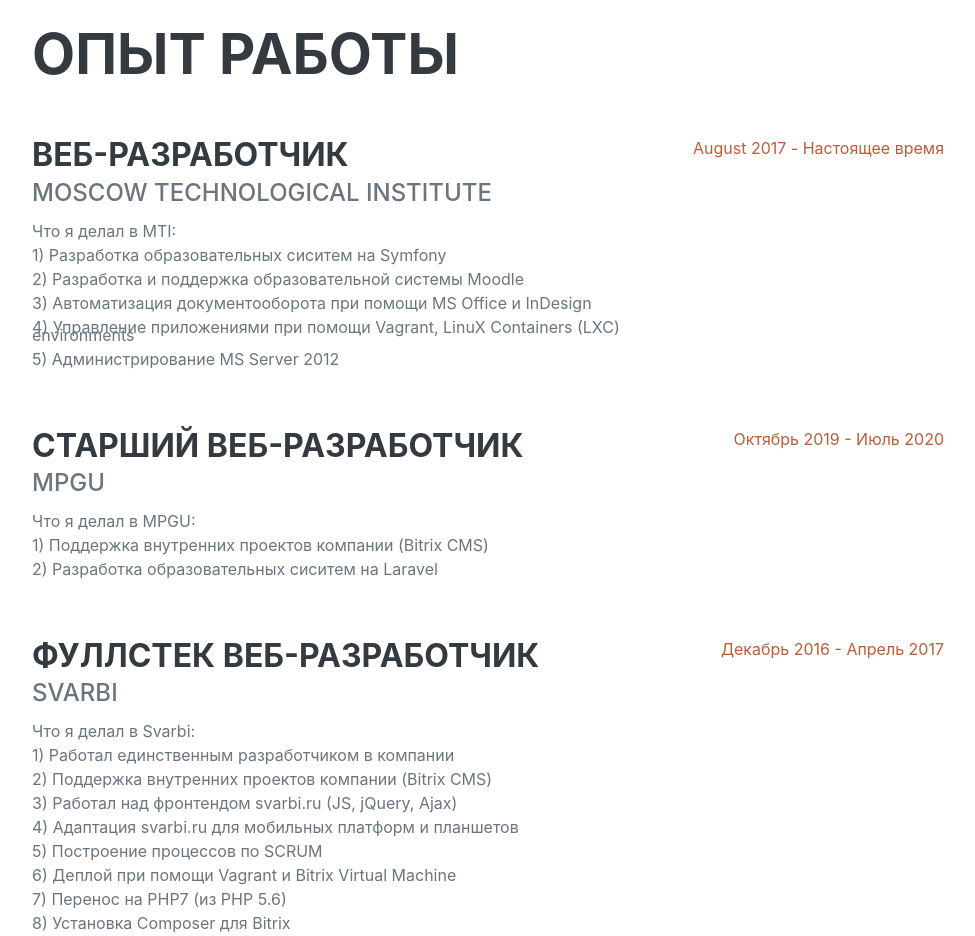
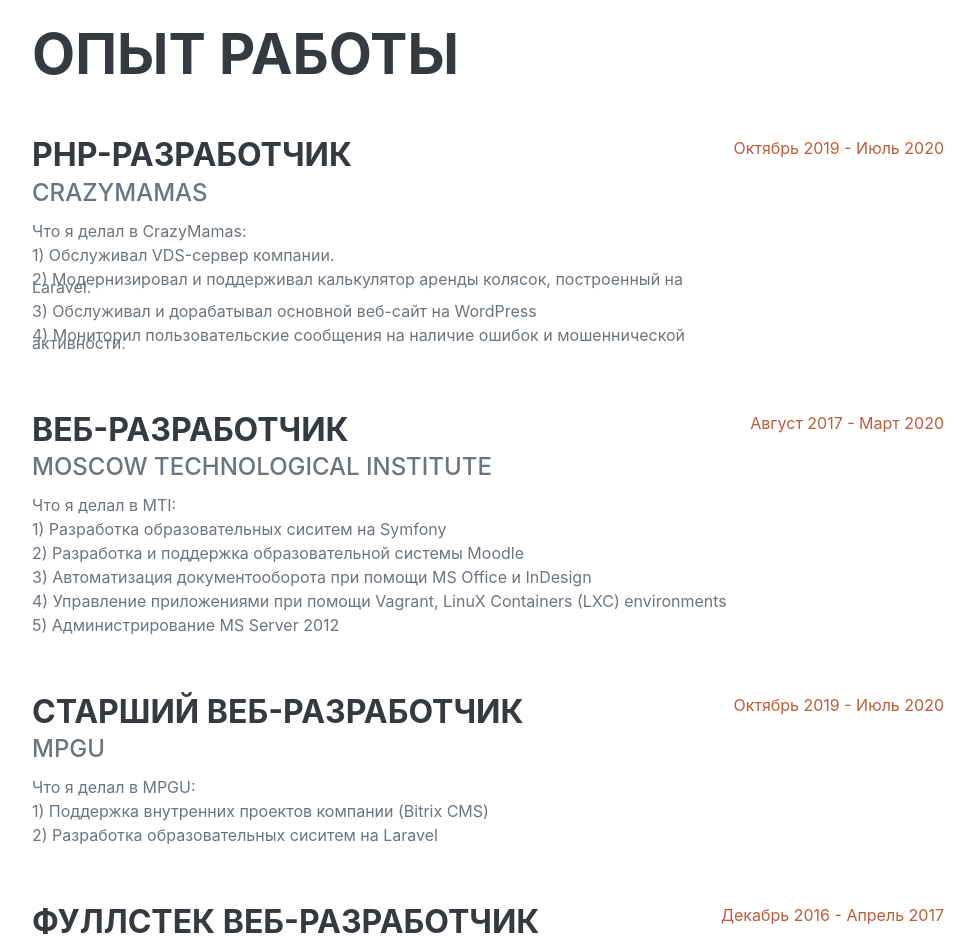
Before and after one commit to vasilukwolf/vasilukwolf.github.io, a plain HTML site: page index.html in a window 1280 px wide. Shown: the part 860-1796 px from the top of the page, without its empty margins (288-1263 px from the left). Drawn offline with nearby package versions, Linux system fonts and the light colour scheme; a web font is replaced by a local one.

Commit message:
add crazymamas

```diff
--- a/index.html
+++ b/index.html
@@ -61,6 +61,18 @@
                     <h2 class="mb-5">Опыт работы</h2>
                         <div class="d-flex flex-column flex-md-row justify-content-between mb-5">
                         <div class="flex-grow-1">
+                            <h3 class="mb-0">PHP-разработчик</h3>
+                            <div class="subheading mb-3">CrazyMamas</div>
+                            <p class="dline">Что я делал в CrazyMamas:</p>
+                            <p class="dline"> 1) Обслуживал VDS-сервер компании.</p>
+                            <p class="dline"> 2) Модернизировал и поддерживал калькулятор аренды колясок, построенный на Laravel.</p>
+                            <p class="dline"> 3) Обслуживал и дорабатывал основной веб-сайт на WordPress</p>
+                            <p class="dline"> 4) Мониторил пользовательские сообщения на наличие ошибок и мошеннической активности.</p>
+                        </div>
+                        <div class="flex-shrink-0"><span class="text-primary">Октябрь 2019 - Июль 2020</span></div>
+                        </div>
+                        <div class="d-flex flex-column flex-md-row justify-content-between mb-5">
+                        <div class="flex-grow-1">
                             <h3 class="mb-0">Веб-разработчик</h3>
                             <div class="subheading mb-3">Moscow Technological Institute</div>
                             <p class="dline">Что я делал в MTI:</p>
@@ -72,7 +84,7 @@
 
                             </p>
                         </div>
-                        <div class="flex-shrink-0"><span class="text-primary">August 2017 - Настоящее время</span></div>
+                        <div class="flex-shrink-0"><span class="text-primary">Август 2017 - Март 2020 </span></div>
                     </div>
                     <div class="d-flex flex-column flex-md-row justify-content-between mb-5">
                         <div class="flex-grow-1">
```
